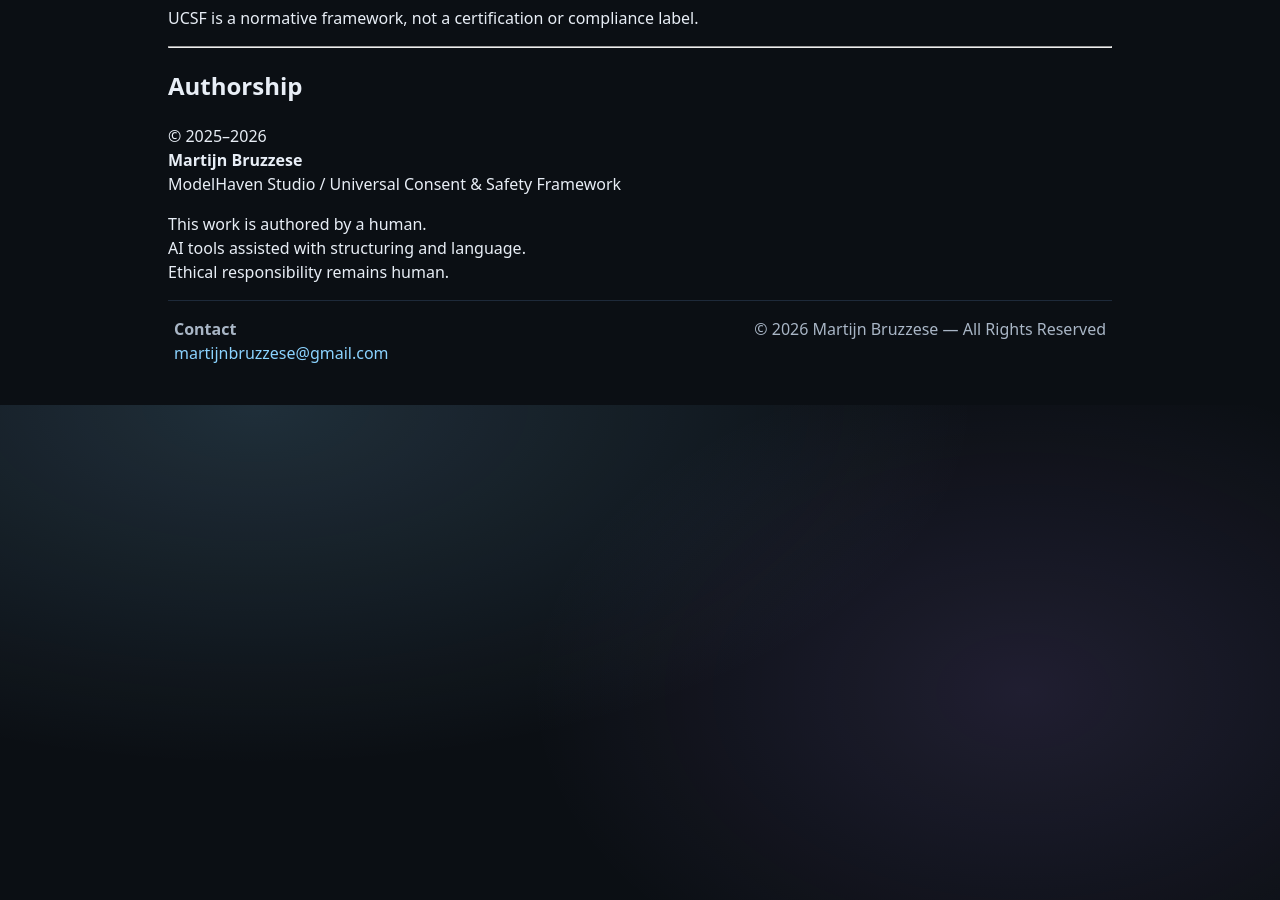
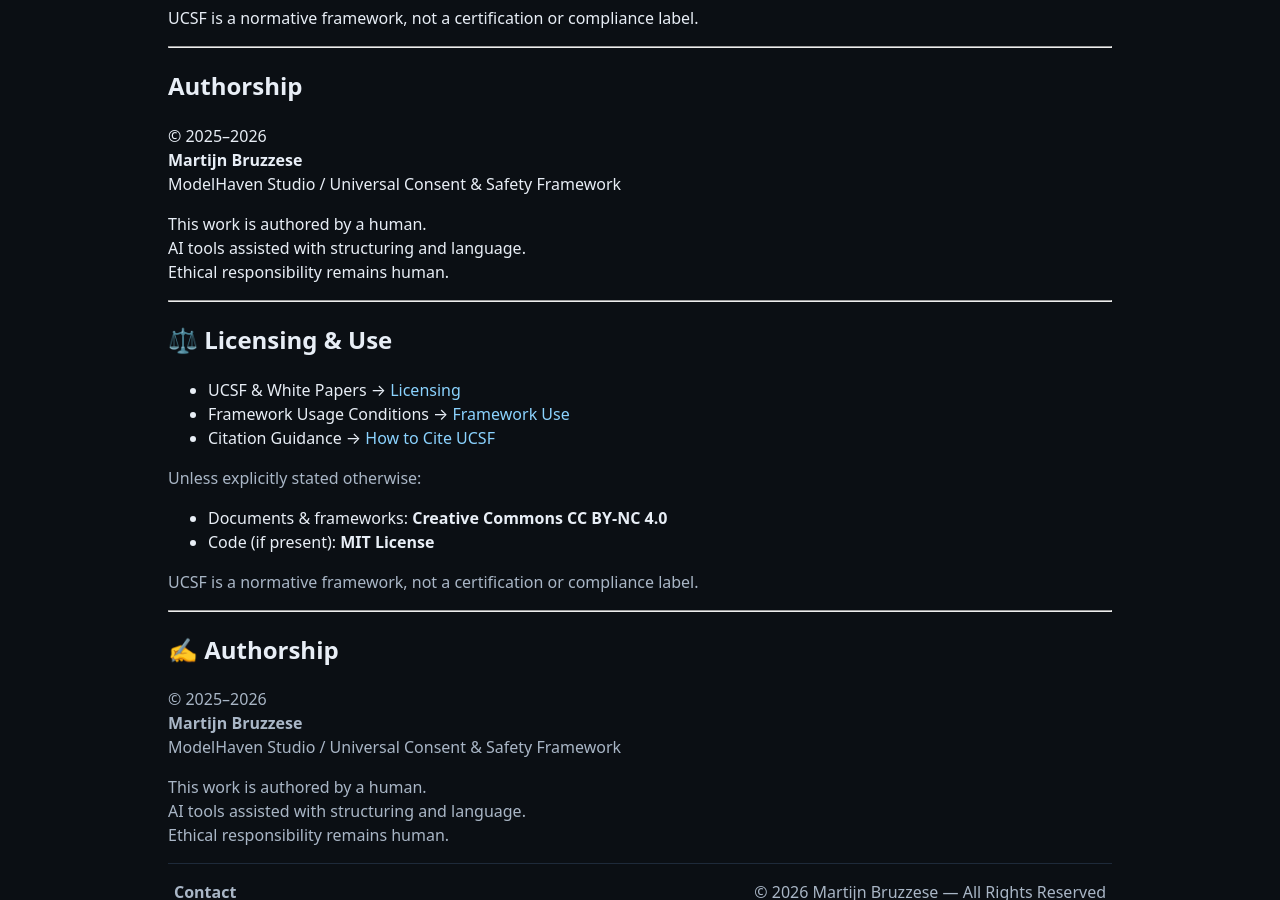
Before and after one commit to MartijnBruzzese/ModelHaven-Studio, a Jekyll site: the page built from index.md, in a window 1280 px wide and 900 px high, scrolled down 2462 px. Built offline with Jekyll 4.4.1, drawn with Linux system fonts in a browser that asks for light colours; some of the changed lines change nothing that is shown.

Commit message:
Update index.md

```diff
--- a/index.md
+++ b/index.md
@@ -1,6 +1,7 @@
 ---
 layout: default
 title: ModelHaven Studio — Toward Humane AI
+show_licensing: true
 ---
 
 # ModelHaven Studio
```
